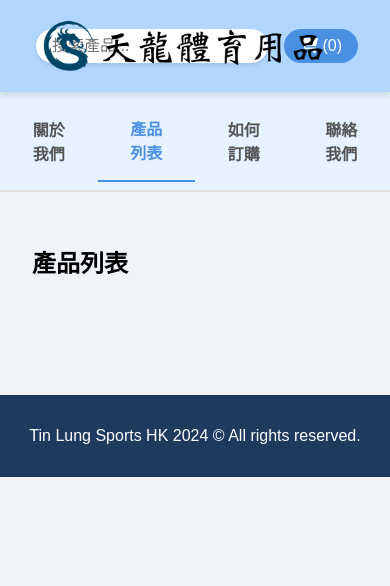
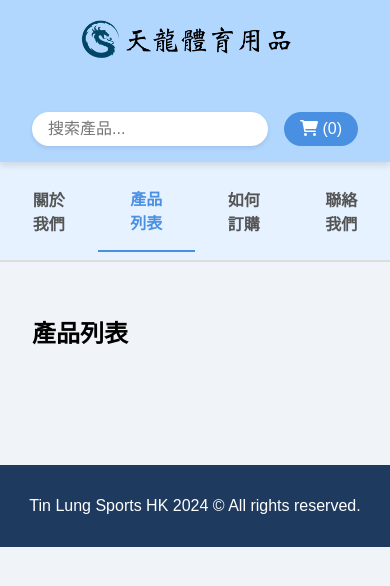
Before and after one commit to tinlungsportshk/order, a plain HTML site: page index.html in a window 390 px wide. Drawn offline with Linux system fonts and the light colour scheme; no server answers.

Commit message:
Add files via upload

```diff
--- a/style.css
+++ b/style.css
@@ -195,51 +195,78 @@ header {
   display: flex;
   justify-content: space-between;
   align-items: center;
-  height: 60px;
+  height: auto; /* Adjust height for wrapping */
   padding: 1rem 2rem;
   background-color: #b1d7ff; /* Soft blue */
   color: white;
   box-shadow: 0 4px 6px rgba(0, 0, 0, 0.1);
+  flex-wrap: wrap; /* Allow wrapping for mobile */
+  gap: 1rem; /* Add spacing between rows */
 }
 
 header .company-logo {
-  position: absolute;
-  left: 50%;
-  top: 15px;
-  transform: translateX(-50%);
-  height: 80px;
+  position: static; /* Change from absolute to static */
+  margin: 0 auto; /* Center the logo */
+  height: 60px; /* Adjust logo size for mobile */
   width: auto;
 }
 
 .header-right {
   display: flex;
   align-items: center;
-  gap: 1rem;
+  gap: 1rem; /* Add space between search bar and shopping bag */
+  width: 100%; /* Make it take the full width */
 }
 
 .header-right input {
+  flex: 1; /* Allow the search bar to take up remaining space */
   padding: 0.5rem 1rem;
   border: none;
   border-radius: 20px;
   font-size: 1rem;
-  width: 200px;
   box-shadow: 0 2px 4px rgba(0, 0, 0, 0.1);
 }
 
 .shopping-bag-btn {
-  font-size: 1rem;
-  padding: 0.5rem 1rem;
   background-color: #4a90e2;
   color: white;
   border: none;
   border-radius: 20px;
   cursor: pointer;
+  padding: 0.5rem 1rem;
+  font-size: 1rem;
   transition: background-color 0.3s;
 }
 
 .shopping-bag-btn:hover {
   background-color: #357ABD;
 }
+
+/* Adjustments for Mobile View */
+@media (max-width: 768px) {
+  header {
+    flex-direction: column; /* Stack logo and other elements vertically */
+    align-items: center;
+  }
+
+  .header-right {
+    flex-direction: row; /* Place search bar and shopping bag in the same row */
+    justify-content: center;
+  }
+
+  header .company-logo {
+    margin-bottom: 1rem; /* Add spacing below the logo */
+  }
+
+  .header-right input {
+    width: 80%; /* Adjust search bar width */
+  }
+
+  .shopping-bag-btn {
+    flex-shrink: 0; /* Prevent shopping bag from shrinking */
+  }
+}
+
 
 /* Product Grid Styling */
 .product-grid {
```
